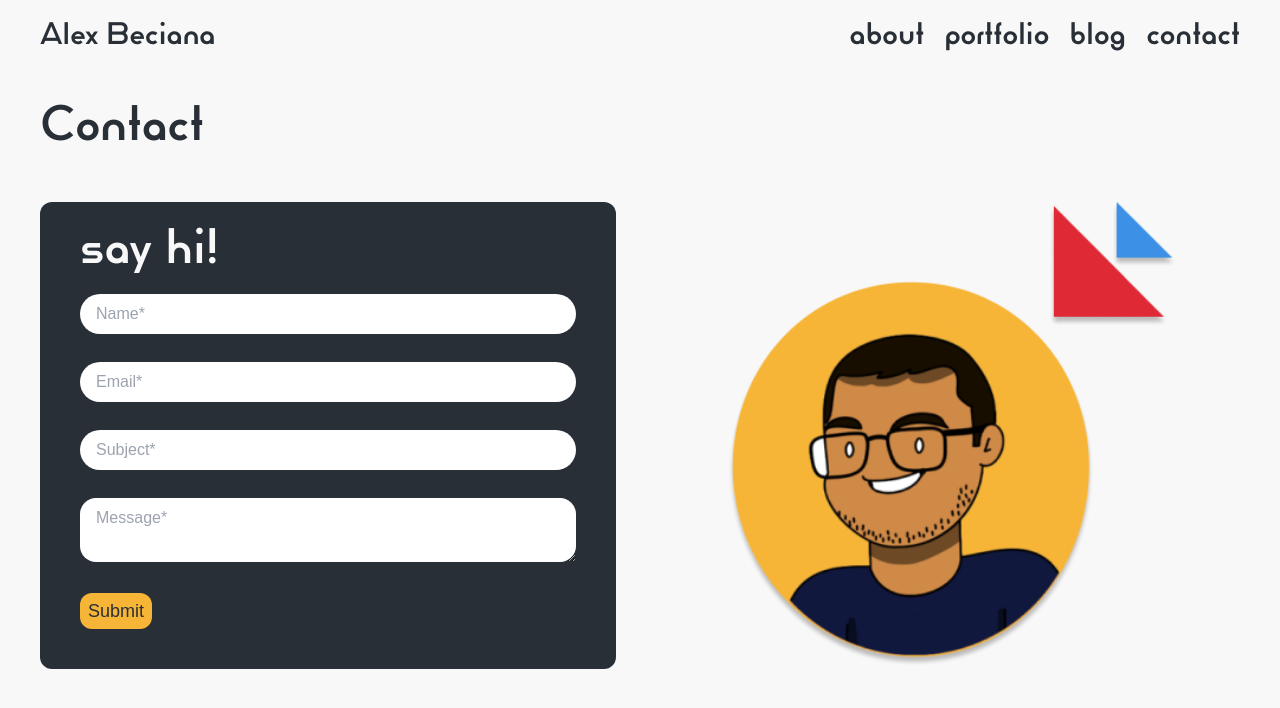
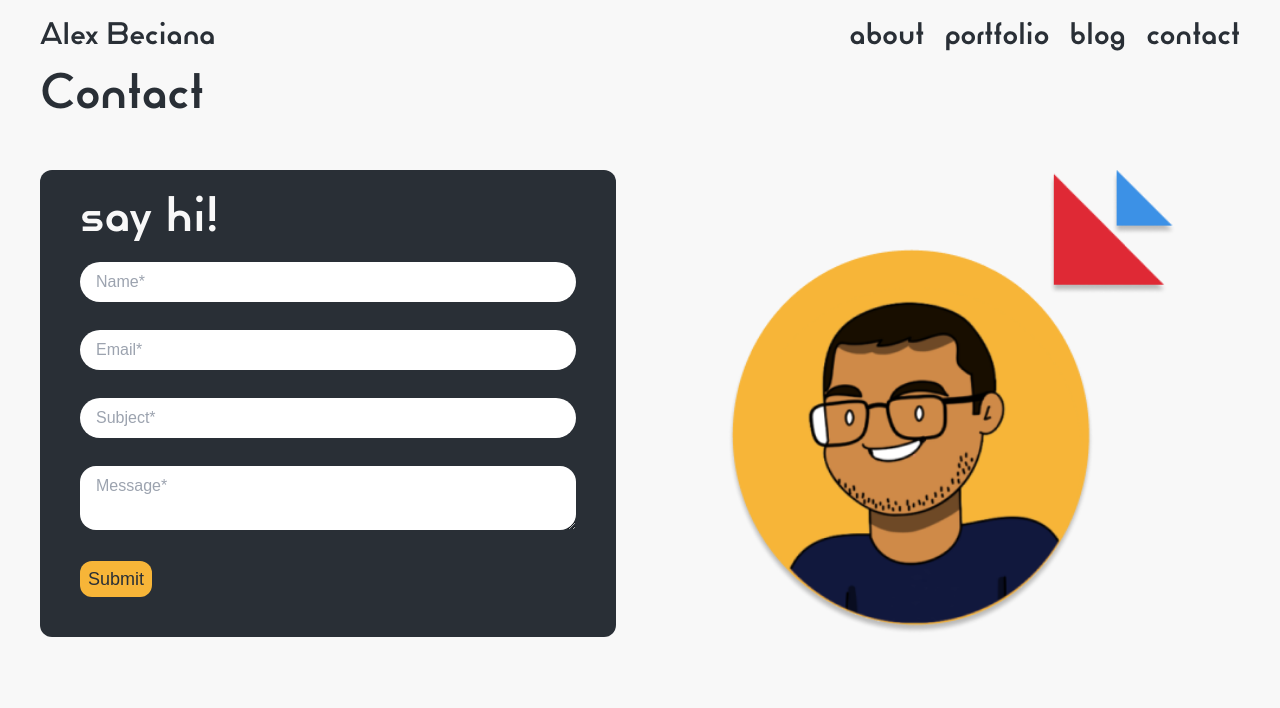
Before and after one commit to abeciana1/abeciana1-portfolio-site, a Next.js app: page /contact in a window 1280 px wide. Shown: the top 708 px of the page. Built offline with nearby package versions, Linux system fonts and the light colour scheme.

Commit message:
Made skill card comps uniform

```diff
--- a/components/cards/SkillCard/index.tsx
+++ b/components/cards/SkillCard/index.tsx
@@ -10,9 +10,8 @@ const SkillCard = ({
     image
 }: SkillCardI | any) => {
     return (
-        <div
-            className="text-center rounded-xl"
-        >
+        <div>
+            <div className="h-12 w-12 mx-auto">
                 <Image
                     width={50}
                     height={50}
@@ -20,8 +19,9 @@ const SkillCard = ({
                     alt={`Alex Beciana | Skill - ${name}`}
                     className="mx-auto"
                 />
+            </div>
             <div
-                className="mt-2"
+                className="mt-2 text-center"
             >
                 {name}
             </div>
--- a/components/layouts/index.tsx
+++ b/components/layouts/index.tsx
@@ -21,10 +21,12 @@ export const PageMargin = ({ children }: LayoutI) => {
     const showMobile = (isMobile || isTablet)
 
     return (
-        <section className={cx('py-4 mx-auto', {
-            ['px-10 page-margin']: showDesktop,
-            ['px-5']: showMobile
-        })}>
+        <section
+        //     className={cx('py-4 mx-auto', {
+        //     ['px-10 page-margin']: showDesktop,
+        //     ['px-5']: showMobile
+        // })}
+        >
             {children}
         </section>
     )
--- a/pages/_document.tsx
+++ b/pages/_document.tsx
@@ -37,7 +37,7 @@ const MyDocument = () => {
                     }
                 </Script>
             </Head>
-            <body>
+            <body className="py-4 mx-auto px-5 md:px-10">
                 <Main />
                 <NextScript />
             </body>
```
Lines whose indentation alone changed are shown as unchanged.
